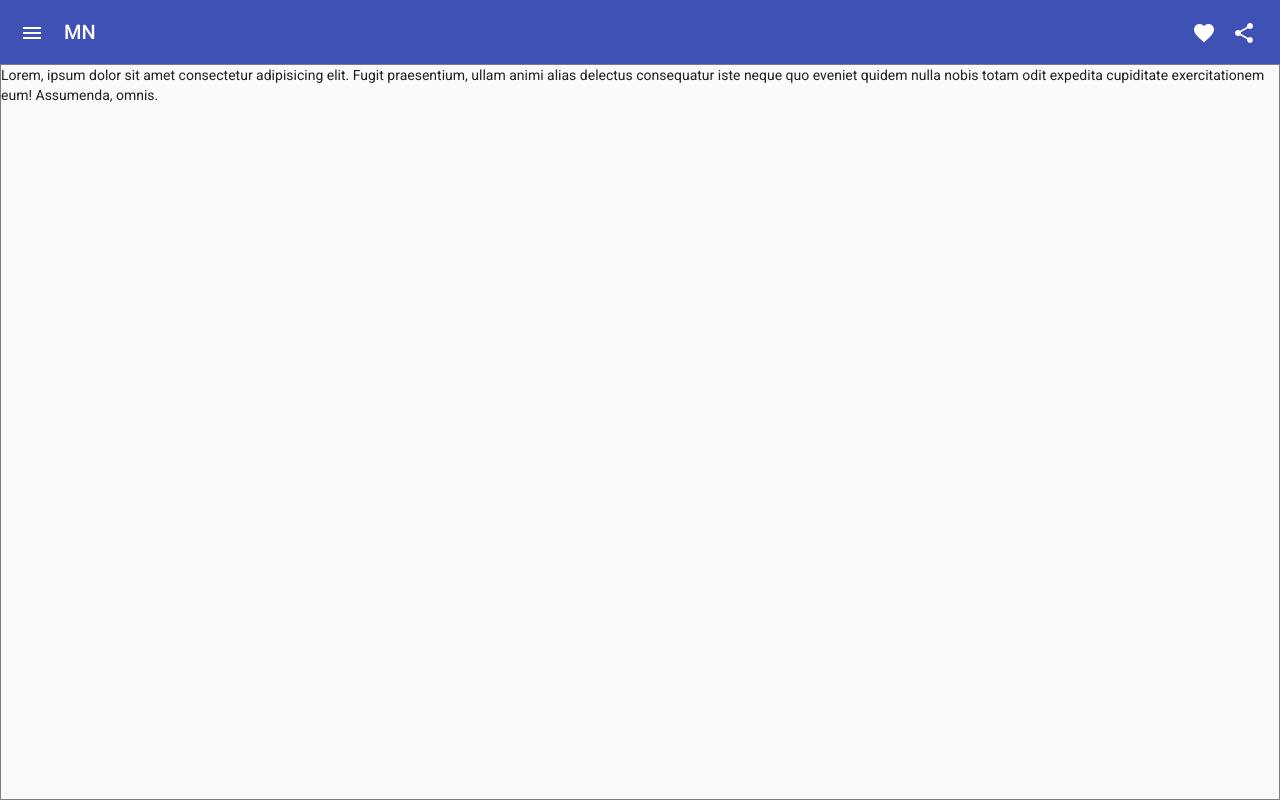
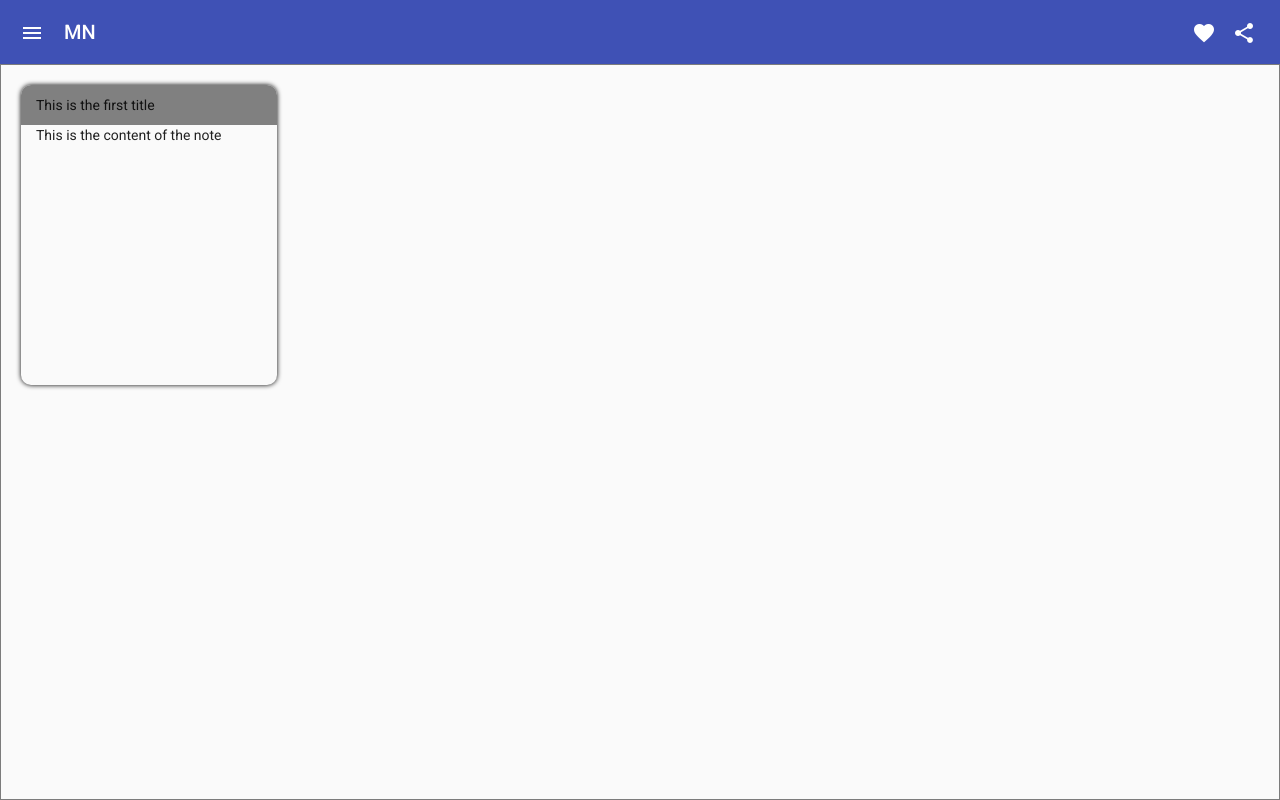
Before and after one commit to Dawit-Aseged/MAD-Notes, an Angular app: page / in a window 1280 px wide. Built offline with nearby package versions, Linux system fonts and the light colour scheme.

Commit message:
Made the outline of the note

```diff
--- a/src/app/app.component.html
+++ b/src/app/app.component.html
@@ -1,6 +1,6 @@
 <div class="container">
   <app-header></app-header>
   <app-sidenav>
-    Lorem, ipsum dolor sit amet consectetur adipisicing elit. Fugit praesentium, ullam animi alias delectus consequatur iste neque quo eveniet quidem nulla nobis totam odit expedita cupiditate exercitationem eum! Assumenda, omnis.
+    <app-notes title= "This is the first title" content = "This is the content of the note"></app-notes>
   </app-sidenav>
 </div>
--- a/src/app/app.module.ts
+++ b/src/app/app.module.ts
@@ -15,6 +15,7 @@ import { AppRoutingModule } from './app-routing.module';
 import { AppComponent } from './app.component';
 import { HeaderComponent } from './header/header.component';
 import { SidenavComponent } from './sidenav/sidenav.component';
+import { NotesComponent } from './notes/notes.component';
 
 
 
@@ -22,7 +23,8 @@ import { SidenavComponent } from './sidenav/sidenav.component';
   declarations: [
     AppComponent,
     HeaderComponent,
-    SidenavComponent
+    SidenavComponent,
+    NotesComponent
   ],
   imports: [
     BrowserModule,
--- /dev/null
+++ b/src/app/notes/notes.component.css
@@ -0,0 +1,35 @@
+.container {
+  width: 20%;
+  min-width: 200px;
+  min-height: 300px;
+  box-shadow: 0 0 5px black;
+
+  border-radius: 10px;
+  margin: 20px;
+}
+
+.titlebar {
+  width: 100%;
+  height: 30px;
+  background-color: grey;
+  border-top-left-radius: 10px;
+  border-top-right-radius: 10px;
+  display: flex;
+  align-items: center;
+  padding-top: 5px;
+  padding-bottom: 5px;
+}
+
+.titlebar span {
+  margin-left: 15px;
+}
+
+.center {
+  border-bottom-left-radius: 10px;
+  border-bottom-right-radius: 10px;
+}
+
+.content {
+  margin-left: 15px;
+  margin-right: 15px;
+}
--- /dev/null
+++ b/src/app/notes/notes.component.html
@@ -0,0 +1,12 @@
+<div class="container">
+  <div class="titlebar">
+    <span>{{noteTitle}}</span>
+  </div>
+  <div class="center">
+    <div class="content">
+      <span>
+        {{noteContent}}
+      </span>
+    </div>
+  </div>
+</div>
--- /dev/null
+++ b/src/app/notes/notes.component.ts
@@ -0,0 +1,21 @@
+import { Component, Input, OnInit } from '@angular/core';
+
+@Component({
+  selector: 'app-notes',
+  templateUrl: './notes.component.html',
+  styleUrls: ['./notes.component.css']
+})
+export class NotesComponent implements OnInit {
+  @Input() title!: string;
+  @Input() content!: string;
+
+  noteTitle = "";
+  noteContent = "";
+  constructor() { }
+
+  ngOnInit(): void {
+    this.noteTitle = this.title;
+    this.noteContent = this.content;
+  }
+
+}
--- a/src/app/service/communication.service.ts
+++ b/src/app/service/communication.service.ts
@@ -11,4 +11,8 @@ export class CommunicationService {
   toggleSidenav()  {
     this.expanded = !this.expanded;
   }
+
+  public getNotes() {
+
+  }
 }
```
Also changed, not shown: 1 other file (tests, documents, lock files or other folders).
